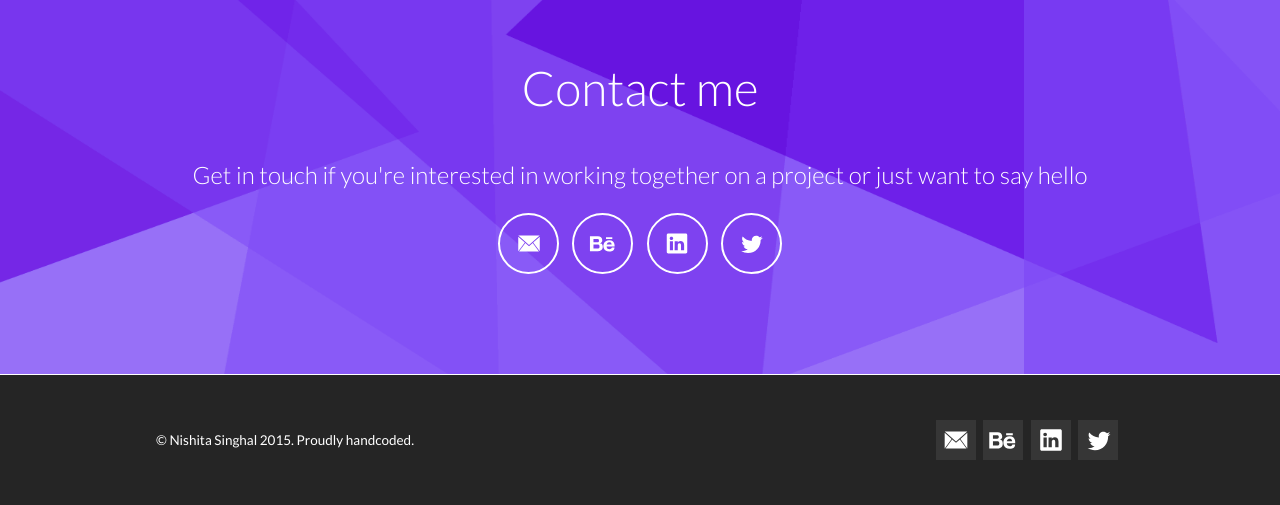
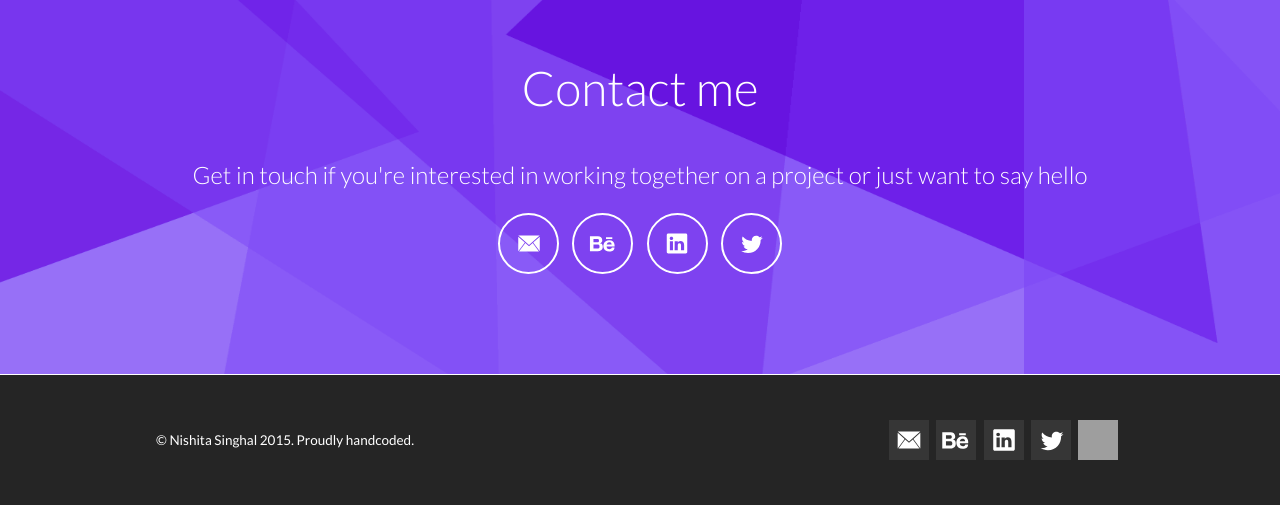
Before and after one commit to nishsinghal/personal-website, a PHP site: page / in a window 1280 px wide. Shown: the part 2523-3028 px from the top of the page. Run offline with PHP 8.4, Linux system fonts and the light colour scheme; some libraries are stand-ins or nearby versions; grey boxes are pictures that could not be loaded.

Commit message:
Add Github link to footer. Adjust styling on p tag to fix line height. Change to nav to make more semantic.

```diff
--- a/css/style.css
+++ b/css/style.css
@@ -487,7 +487,7 @@ footer{
 }
 
 footer p{
-  line-height: 40px;
+  padding: 10px 0;
 }
 
 .social-links{
--- a/footer.php
+++ b/footer.php
@@ -1,12 +1,13 @@
 <footer>
 	<div class="width-960 padding">
 		<p class="col-half">&copy; Nishita Singhal 2015. Proudly handcoded.</p>
-		<p class="col-half social-links">
+		<nav class="col-half social-links">
 			<a href="mailto:hello@nishita.co.uk"><img src="img/email.svg" width="40" height="40" alt="Email"></a>
 			<a href="http://www.behance.net/nishitasinghal"><img src="img/behance.svg" width="40" height="40" alt="Behance"></a>
 			<a href="http://uk.linkedin.com/in/nishitasinghal"><img src="img/linkedin.svg" width="40" height="40" alt="LinkedIn"></a>
 			<a href="http://twitter.com/nishsinghal"><img src="img/twitter.svg" width="40" height="40" alt="Twitter"></a>
-		</p>
+			<a href="https://github.com/nishsinghal"><img src="img/github.svg" width="40" height="40" alt="Github"></a>
+		</nav>
 	</div>
 </footer>
 <script async src="https://ajax.googleapis.com/ajax/libs/jquery/2.1.3/jquery.min.js" type="text/javascript"></script>
```
Also changed, not shown: index.html (+5 -4 lines), css/style.min.css.
